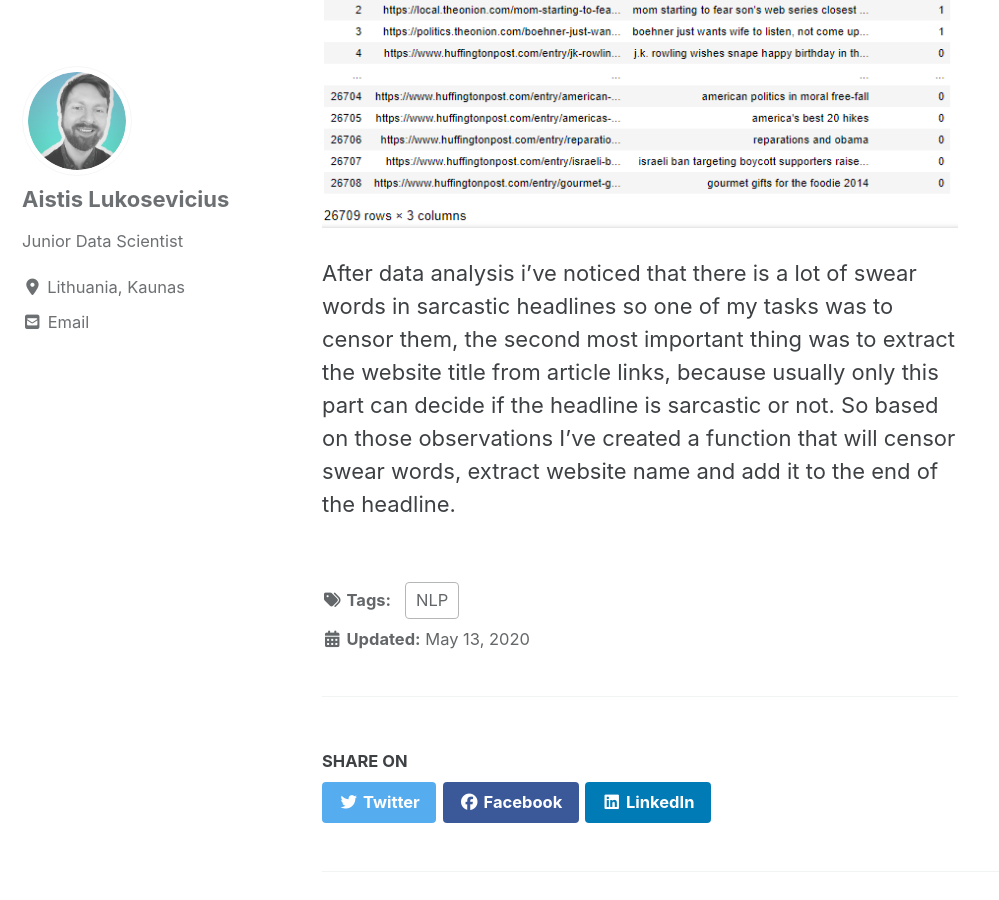
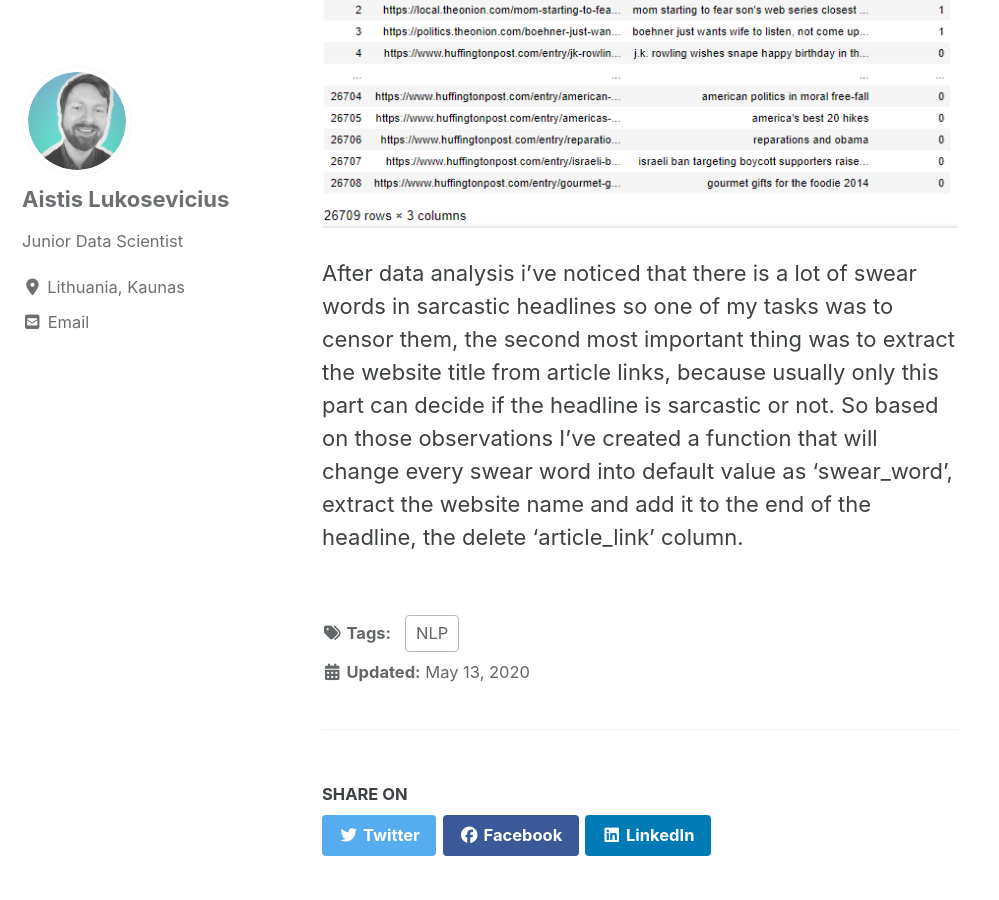
Before and after one commit to Aistisl/Aistisl.github.io, a Jekyll site: the page built from _posts/2020-05-13-Sarcasm.md, in a window 1280 px wide and 900 px high, scrolled down 2116 px. Shown: the whole window, without its empty margins (0-999 px from the left). Built offline with Jekyll 4.4.1, drawn with Linux system fonts in a browser that asks for light colours; cached includes are drawn as plain includes; nearby versions of some CDN libraries.

Commit message:
first post update

```diff
--- a/_posts/2020-05-13-Sarcasm.md
+++ b/_posts/2020-05-13-Sarcasm.md
@@ -48,4 +48,4 @@ This is how our training data looks like:
 
 After data analysis i've noticed that there is a lot of swear words in sarcastic headlines so one of my tasks was to censor them,
 the second most important thing was to extract the website title from article links, because usually only this part can decide if the headline is sarcastic or not.
-So based on those observations I've created a function that will censor swear words, extract website name and add it to the end of the headline.
+So based on those observations I've created a function that will change every swear word into default value as 'swear_word', extract the website name and add it to the end of the headline, the delete ‘article_link’ column.
```
